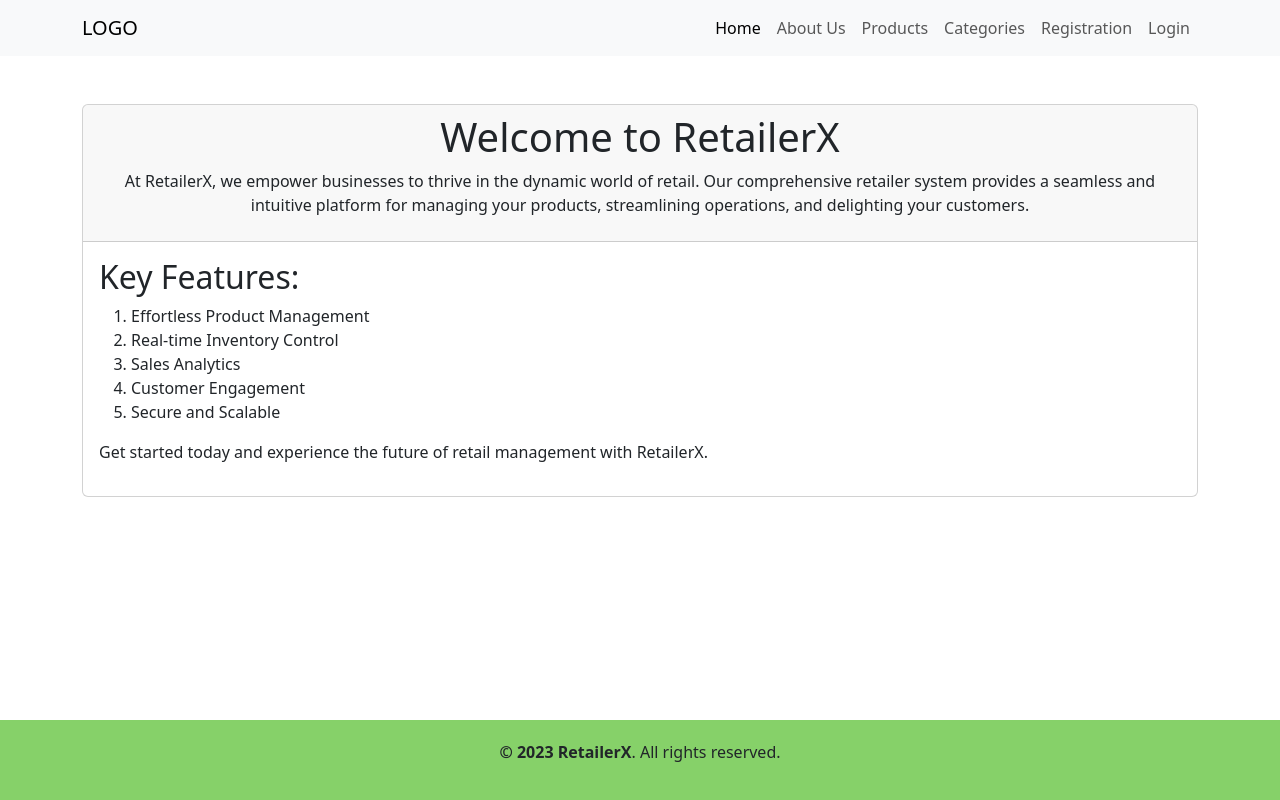
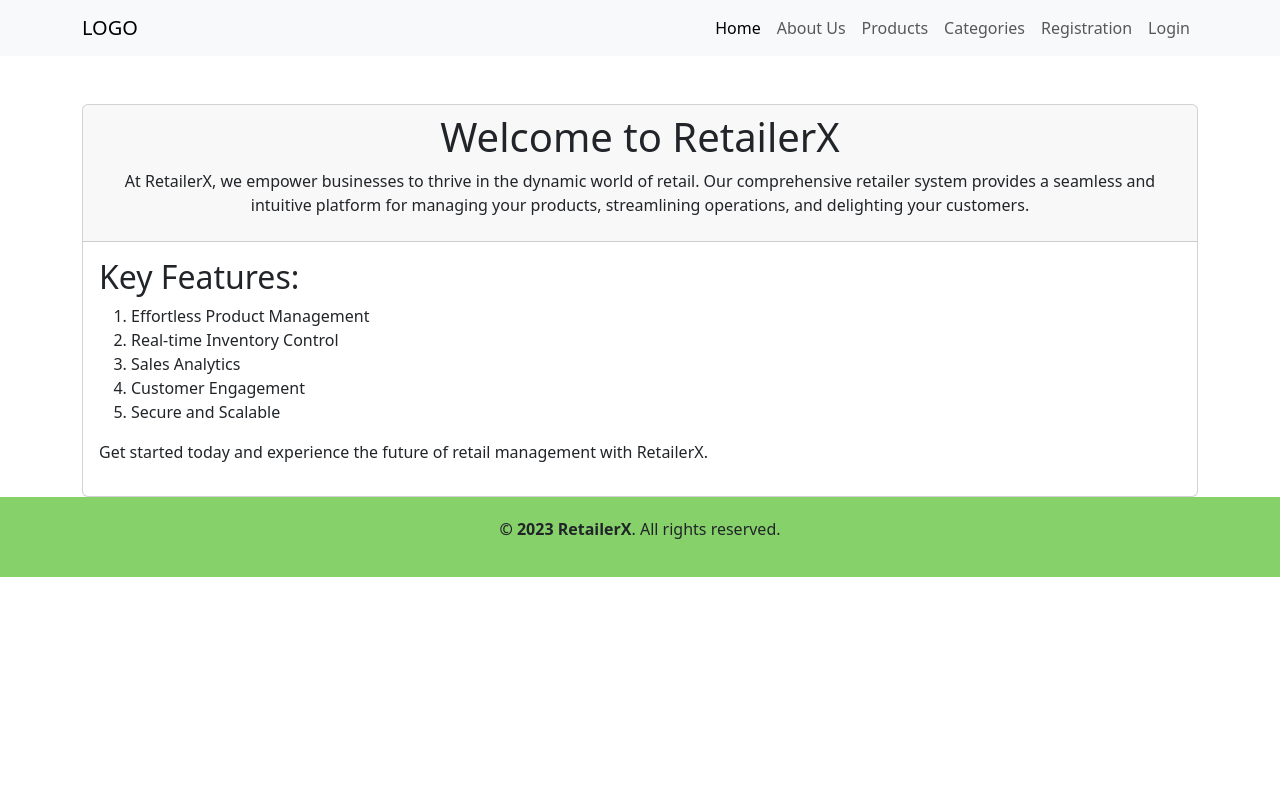
Before and after one commit to TaylorLok/Retail-System-Frontend, a Vue app: page / in a window 1280 px wide. Built offline with nearby package versions, Linux system fonts and the light colour scheme.

Commit message:
Minor changes to the footer css

```diff
--- a/src/components/Footer.vue
+++ b/src/components/Footer.vue
@@ -8,11 +8,10 @@
 
   <style scoped>
   .footer {
-    position: absolute;
-  bottom: 0;
-  width: 100%;
-  background-color: #86d169;
-  padding: 20px 0;
-  text-align: center;
+    bottom: 0;
+    width: 100%;
+    background-color: #86d169;
+    padding: 20px 0;
+    text-align: center;
   }
   </style>
```
